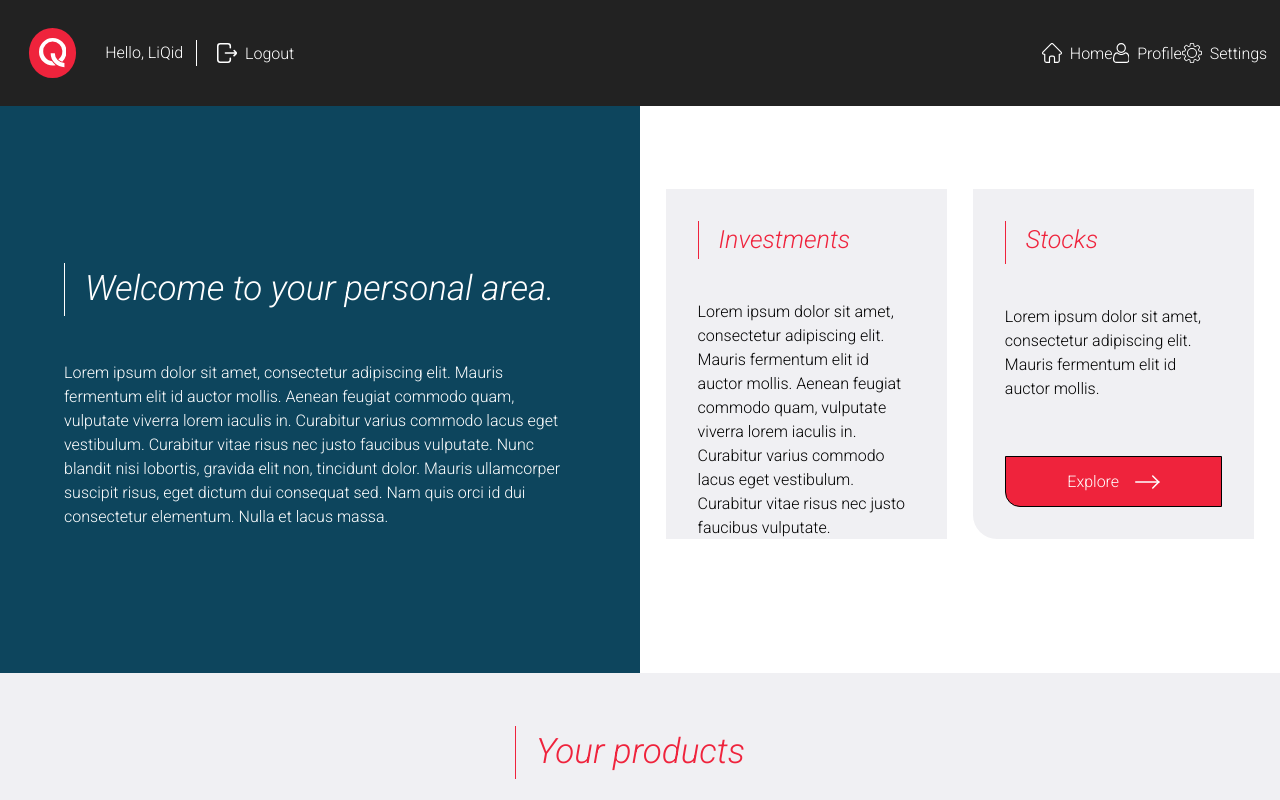
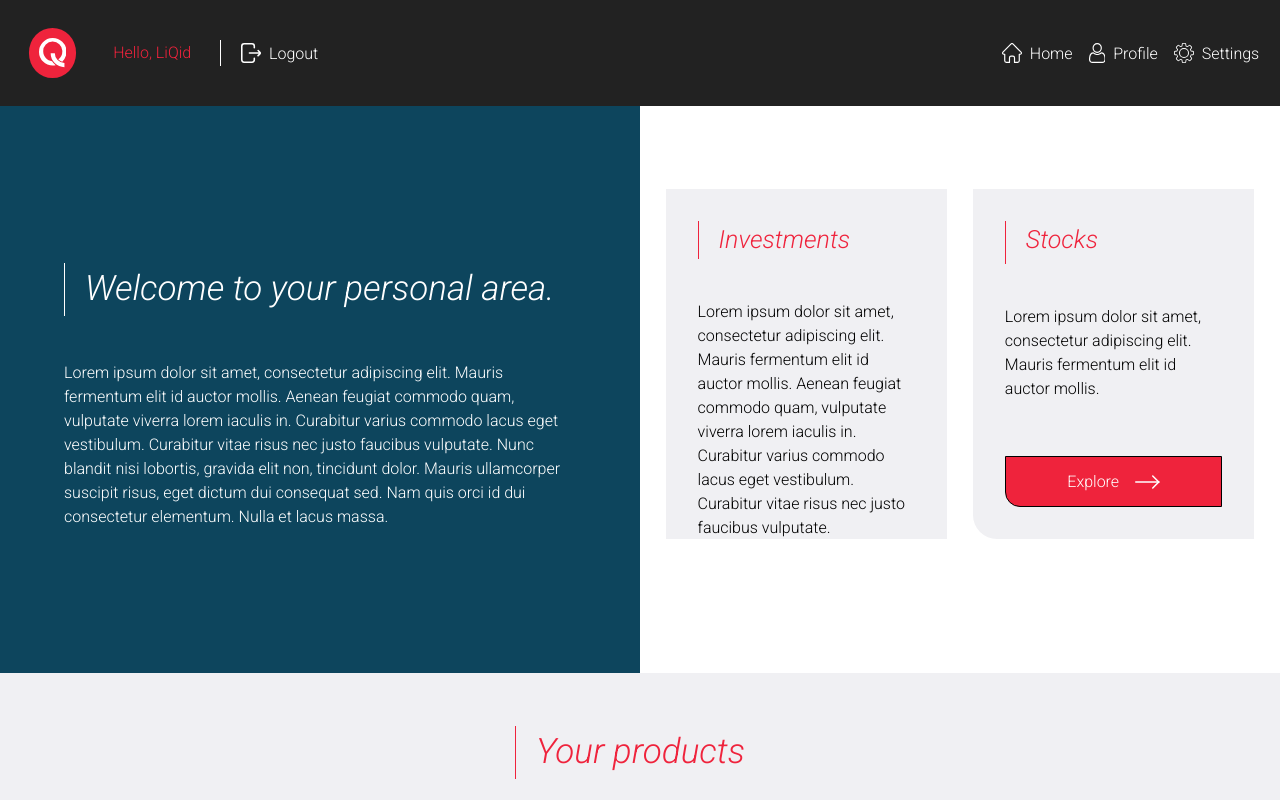
Before and after one commit to danish-wadhwa1997/react-d3, a React (Create React App) app in the folder responsive-drawer/: page / in a window 1280 px wide. In both pictures the pointer is over the link "Hello, LiQid". Shown: the top 800 px of the page. Built offline with nearby package versions, Linux system fonts and the light colour scheme.

Commit message:
toolbar done

```diff
--- a/responsive-drawer/src/component/common/toolbar.css
+++ b/responsive-drawer/src/component/common/toolbar.css
@@ -17,12 +17,9 @@
   color: var(--primary-color);
   padding: 0px 1vw;
 }
-a:active {
-  color: var(--secondary-color);
-}
 
-a:hover,
-a:active {
+#toolbar-big a:hover,
+#toolbar-big a:active {
   color: var(--secondary-color);
 }
 
@@ -31,6 +28,10 @@ ul {
   flex-direction: row;
   align-items: center;
   justify-content: space-around;
+}
+
+#toolbar-big li {
+  margin: 0rem 0.5rem;
 }
 
 #logo {
@@ -56,8 +57,8 @@ ul {
   border: none;
 }
 
-/* Extra small devices (phones, 600px and down) */
-@media only screen and (max-width: 600px) {
+/* Extra small devices (phones, 630px and down) */
+@media only screen and (max-width: 630px) {
   #toolbar-big {
     display: none;
   }
```
